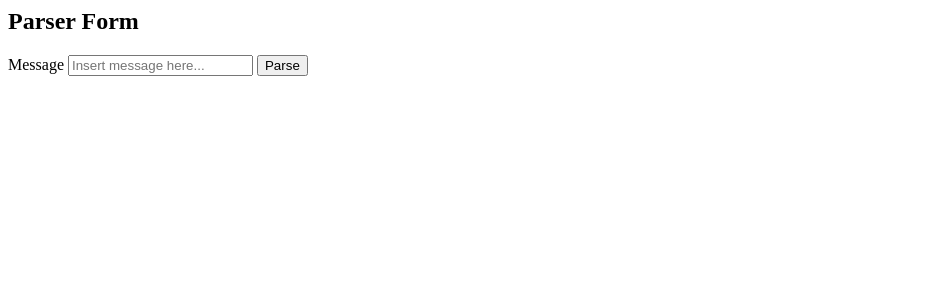
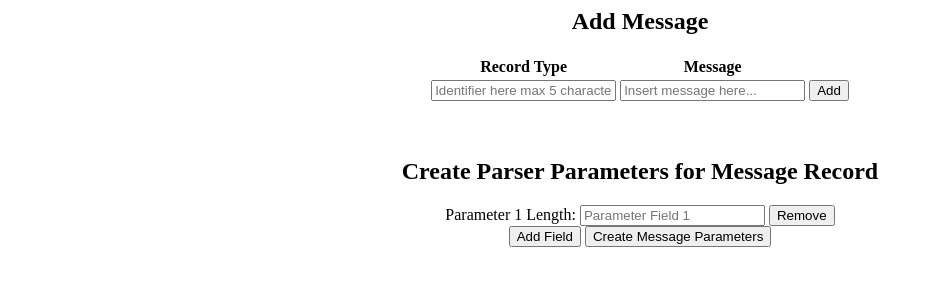
Before and after one commit to icefireturtle/legendparse, a Flask app: page /parser in a window 1280 px wide. Shown: the top 300 px of the page, without its empty margins (0-933 px from the left). Run offline with Flask 3, Linux system fonts and the light colour scheme.

Commit message:
added centering for tables on index along with slicer button, added js script to parser for adding dynamic fields for parameter values relating to the message type, added record type to adding message form, and formatted with table

```diff
--- a/legendparse/templates/parser.html
+++ b/legendparse/templates/parser.html
@@ -3,11 +3,70 @@
         <title>Parser</title>
     </head>
     <body>
-        <h2>Parser Form</h2>
-        <form action="/parser" method="POST">
-            <label>Message</label>
-            <input type="textarea" name="message" placeholder="Insert message here...">
-            <button type="submit">Parse</button>
-        </form>
+        <div align="center">
+            <h2>Add Message</h2>
+            <form action="/add" method="POST">
+                <table>
+                    <thead>
+                        <th>Record Type</th>
+                        <th>Message</th>
+                    </thead>
+                    <tbody>
+                        <td><input type="text" name="recordType" placeholder="Identifier here max 5 characters" maxlength="5"></td>
+                        <td><input type="textarea" name="message" placeholder="Insert message here..."></td>
+                        <td><button type="submit">Add</button></td>
+                    </tbody>
+                </table>
+            </form>
+                <br />
+            <h2>Create Parser Parameters for Message Record</h2>
+            <form action="/params" method="POST" id="parameters">
+                <div id="paramsContainer">
+                    <div class="paramsWrapper">
+                        <label>Parameter 1 Length:</label>
+                        <input type="text" id="params1" placeholder="Parameter Field 1">
+                        <button class=""removeField">Remove</button>
+                    </div>
+                </div>
+                <button id="addField">Add Field</button>
+                <button type="submit">Create Message Parameters</button>
+            </form>
+        </div>
+        <script>
+            let elementCount = 0;
+
+            document.getElementById('addField').addEventListener('click', function(event){
+            event.preventDefault();
+            elementCount+=1;
+
+            var paramsContainer = document.getElementById('paramsContainer');
+            var newParamsWrapper = document.createElement('div');
+            newParamsWrapper.classList.add('paramsWrapper');
+
+
+            var newLabel = document.createElement('label');
+            var newField = document.createElement('input');
+
+            newLabel.textContent = 'Parameter ' + (elementCount + 1) + ' Length: ';
+            newField.type = 'text';
+            newField.placeholder = 'Parameter Field ' + (elementCount + 1);
+            newField.id = 'params' + (elementCount + 1);
+
+            paramsContainer.append(newLabel);
+            paramsContainer.appendChild(newField);
+
+
+            var removeButton = document.createElement('button');
+            removeButton.textContent = 'Remove';
+            removeButton.classList.add('removeField');
+            removeButton.addEventListener('click', function(event) {
+                event.preventDefault();
+                event.currentTarget.parentElement.remove();
+            });
+
+            newParamsWrapper.appendChild(removeButton);
+            paramsContainer.appendChild(newParamsWrapper);
+        });
+        </script>
     </body>
 </html>
```
Also changed, not shown: legendparse/templates/index.html (+6 -1 lines), legendparse/var/app-instance/site.db.
